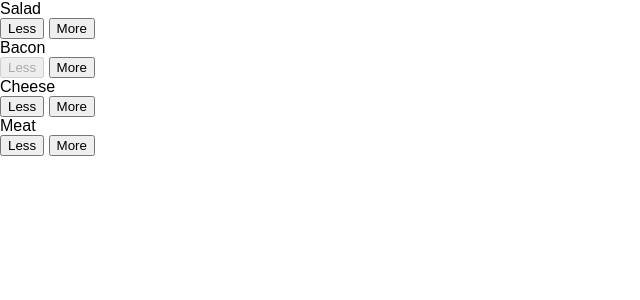
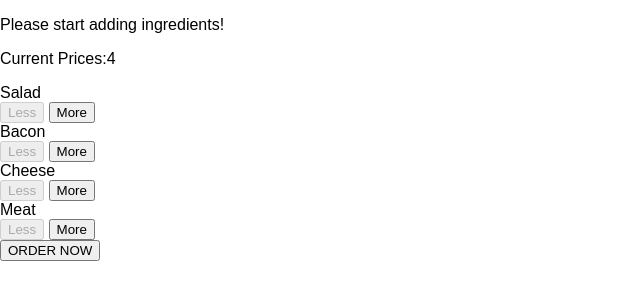
Before and after one commit to IceTrawberry/burger-builder-new, a React app: page / in a window 1280 px wide. Shown: the top 300 px of the page, without its empty margins (0-640 px from the left). Built offline with nearby package versions, Linux system fonts and the light colour scheme.

Commit message:
Added Order Button

```diff
--- a/src/components/Burger/BuildControls/BuildControls.css
+++ b/src/components/Burger/BuildControls/BuildControls.css
@@ -8,3 +8,45 @@
   margin: auto;
   padding:10px 0;
 }
+
+
+.OrderButton {
+    background-color: #DAD735;
+    outline: none;
+    cursor: pointer;
+    border: 1px solid #966909;
+    color: #966909;
+    font-family: inherit;
+    font-size: 1.2em;
+    padding: 15px 30px;
+    box-shadow: 2px 2px 2px #966909;
+}
+
+.OrderButton:hover, .OrderButton:active {
+    background-color: #A0DB41;
+    border: 1px solid #966909;
+    color: #966909;
+}
+
+.OrderButton:disabled {
+    background-color: #C7C6C6;
+    cursor: not-allowed;
+    border: 1px solid #ccc;
+    color: #888888;
+}
+
+.OrderButton:not(:disabled) {
+    animation: enable 0.3s linear;
+}
+
+@keyframes enable {
+    0% {
+        transform: scale(1);
+    }
+    60% {
+        transform: scale(1.1);
+    }
+    100% {
+        transform: scale(1);
+    }
+}
--- a/src/components/Burger/BuildControls/BuildControls.js
+++ b/src/components/Burger/BuildControls/BuildControls.js
@@ -9,11 +9,15 @@
 ];
 
 const BuildControls=(props) =>(
-<div className ={classes.BuildControls}>{controls.map(ctrl=>(
+<div className ={classes.BuildControls}>
+  <p>Current Prices:{props.price}</p>
+  {controls.map(ctrl=>(
      <BuildControl key={ctrl.label}
        label={ctrl.label} added={()=>props.ingredientAdded(ctrl.type)}
        disabled={props.disabled[ctrl.type]} removed={()=>props.ingredientRemoved(ctrl.type)}/>
-  ))}</div>
+  ))}
+  <button className={classes.OrderButton} disabled={props.purchasable}>ORDER NOW</button>
+</div>
 );
 
 export default BuildControls;
--- a/src/containers/BurgerBuilder/BurgerBuilder.js
+++ b/src/containers/BurgerBuilder/BurgerBuilder.js
@@ -14,14 +14,27 @@
     super(props);
     this.state = {
       ingredients: {
-        salad: 1,
+        salad: 0,
         bacon: 0,
-        cheese: 2,
-        meat: 2
+        cheese: 0,
+        meat: 0
       },
-      totalPrice: 0
+      totalPrice: 4,
+      purchasable:false,
     };
   };
+
+  updatePurchaseState(){
+      const ingredients={
+        ...this.state.ingredients,
+      };
+      const sum=Object.keys(ingredients).map(igKey=>{
+        return ingredients[igKey];
+      }).reduce((sum,el)=>{
+        return sum+el;
+      },0);
+      this.setState({purchasable:sum>0});
+  }
 
   addIngredientHandler = (type) => {
     const oldCount = this.state.ingredients[type];
@@ -61,7 +74,9 @@
       <Burger ingredients={this.state.ingredients}/>
       <BuildControls ingredientAdded={this.addIngredientHandler}
         ingredientRemoved={this.removeIngredientHandler}
-         disabled={disabledInfo}/>
+         disabled={disabledInfo}
+         price={this.state.totalPrice}
+         purchasable={this.state.purchasable}/>
     </Aux>);
   }
 }
```
